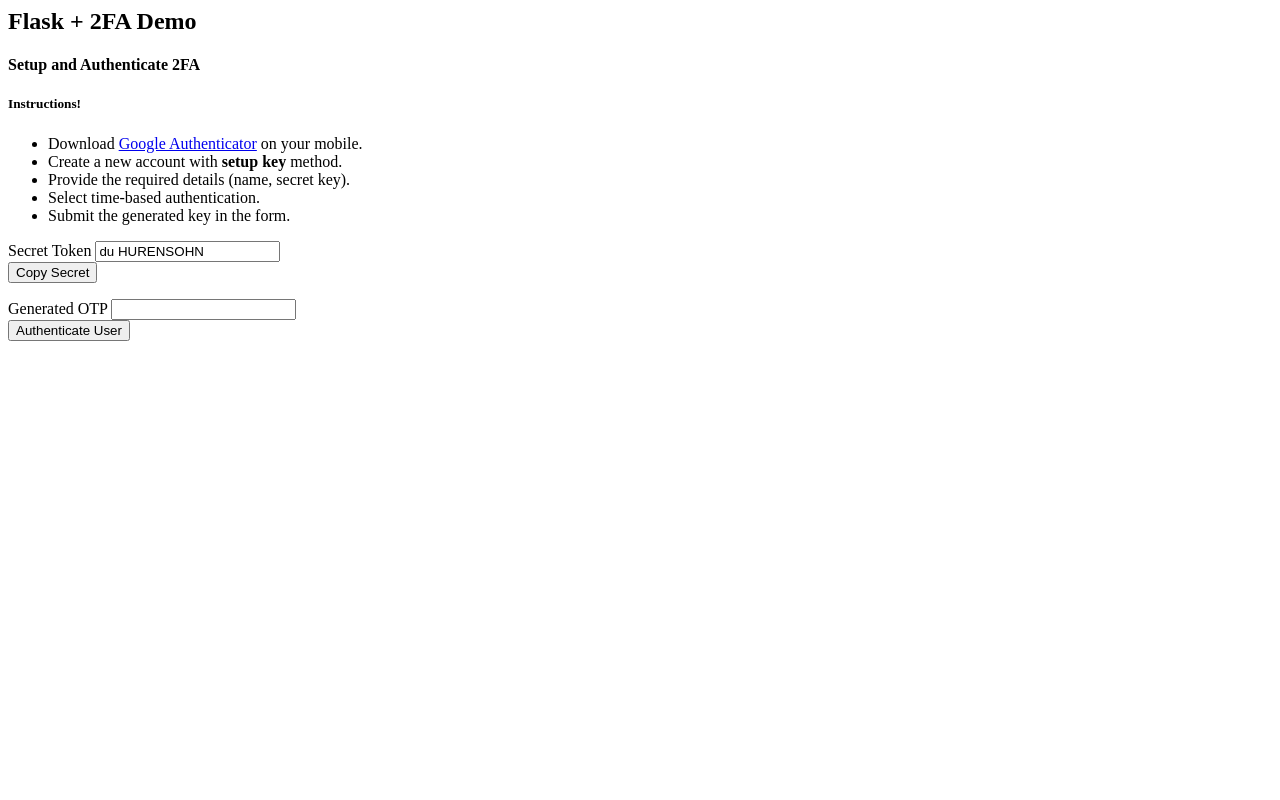
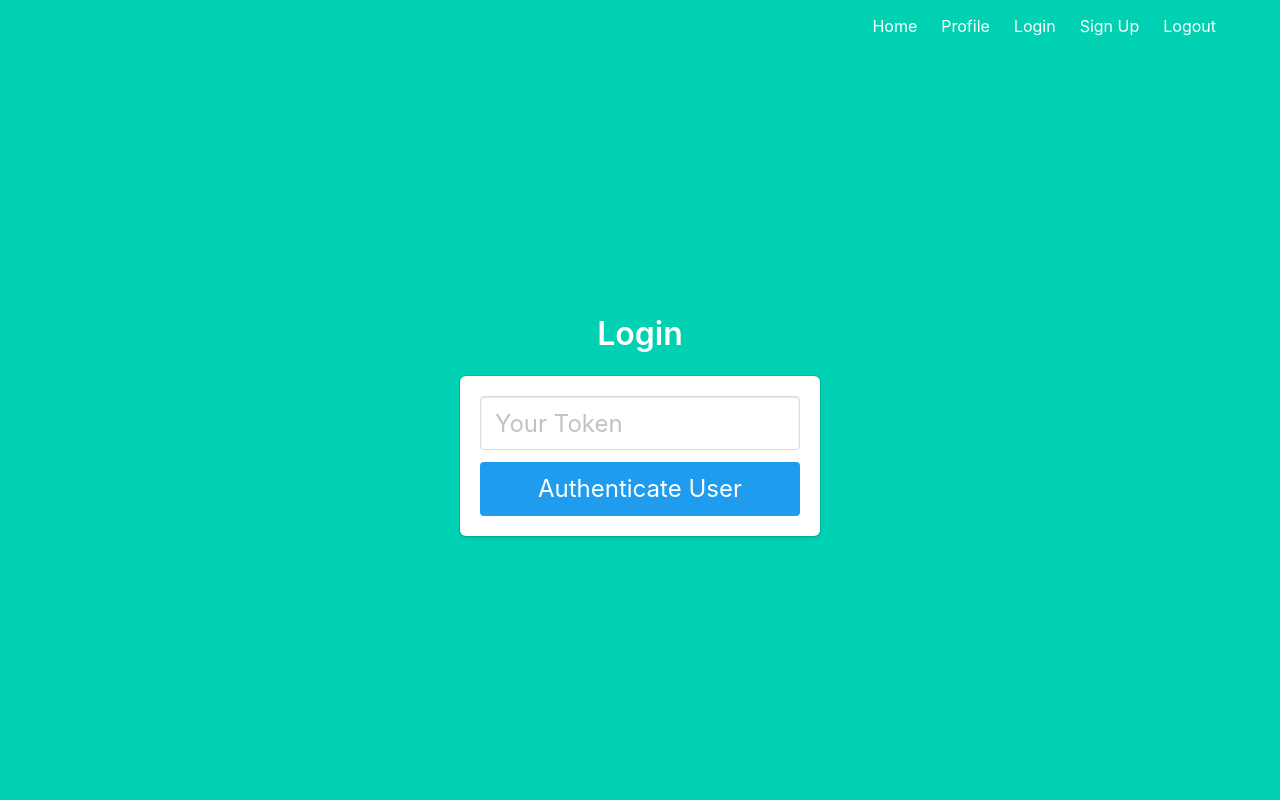
Before and after one commit to Lesoge/bookandfly, a Flask app: page /login/mfa in a window 1280 px wide. Run offline with Flask 2, Linux system fonts and the light colour scheme; some libraries are stand-ins or nearby versions.

Commit message:
Change HTML and bug fix

```diff
--- a/routes/mfa.py
+++ b/routes/mfa.py
@@ -14,6 +14,8 @@ app_mfa = Blueprint('app_mfa', __name__)
 @app_mfa.route('/signup/mfa', methods=['GET'])
 def signup_mfa():
     user = load_user_from_session()
+    if user is None:
+        return redirect(url_for('app_auth.login'))
     if user.mfasecretkey is not None:
         return redirect(url_for('app_auth.login'))
     user.generate_otp()
@@ -35,9 +37,13 @@ def signup_mfa():
 
 def load_user_from_session():
     if current_user.is_anonymous:
-        user_Id = session['user']
-        user = User.query.filter_by(
-            id=user_Id).first()
+        if 'user_id' in session:
+            user_id = session['user_id']
+            user = User.query.filter_by(
+                id=user_id).first()
+        else:
+            print('Dsasd')
+            user = None
     else:
         user = current_user
     return user
@@ -50,20 +56,22 @@ def signup_mfa_form():
 
 @app_mfa.route('/login/mfa', methods=['GET'])
 def login_mfa():
-    # todo remove secret rom htlm
-    secret = 'du HURENSOHN'
-    return render_template('login_mfa.html', secret=secret)
-
+    return render_template('login_mfa.html')
 
 @app_mfa.route('/login/mfa', methods=['POST'])
 def login_mfa_form():
     user = load_user_from_session()
+    if user is None:
+        return redirect(url_for('app_auth.login'))
     # getting OTP provided by user
     otp = int(request.form.get('otp'))
-
+    if 'remember' in session:
+        remember = session['remember']
+    else:
+        remember = False
     # verifying submitted OTP with PyOTP
     if user.check_otp(otp):
-        login_user(user)
+        login_user(user, remember=remember)
         return redirect(url_for('app_main.profile'))
     else:
         flash('You have supplied an invalid 2FA token!', 'danger')
--- a/templates/login_mfa.html
+++ b/templates/login_mfa.html
@@ -1,70 +1,24 @@
+{% extends "base.html" %}
+
 {% block content %}
-<div class="container">
-  <div class="row justify-content-center">
-    <div class="col-lg-12">
-      <div class="jumbotron text-center p-4">
-        <h2>Flask + 2FA Demo</h2>
-        <h4>Setup and Authenticate 2FA</h4>
+<div class="column is-4 is-offset-4">
+    <h3 class="title">Login</h3>
+    <div class="box">
+        {% with messages = get_flashed_messages() %}
+        {% if messages %}
+        <div class="notification is-danger">
+            {{ messages[0] }}
         </div>
-    </div>
-    <div class="col-lg-5">
-      <form>
-        <div>
-          <h5>Instructions!</h5>
-          <ul>
-            <li>Download <a href="https://play.google.com/store/apps/details?id=com.google.android.apps.authenticator2&hl=en&gl=US" target="_blank">Google Authenticator</a> on your mobile.</li>
-            <li>Create a new account with <strong>setup key</strong> method.</li>
-            <li>Provide the required details (name, secret key).</li>
-            <li>Select time-based authentication.</li>
-            <li>Submit the generated key in the form.</li>
-          </ul>
-        </div>
-        <div class="form-group">
-          <label for="secret">Secret Token</label>
-          <input type="text" class="form-control" id="secret" value="{{ secret }}" readonly>
-        </div>
-        <div class="text-center">
-          <button type="button" class="btn btn-primary" onclick="copySecret()">Copy Secret</button>
-        </div>
-      </form>
-    </div>
-    <div class="col-lg-7">
-      {% with messages = get_flashed_messages(with_categories=true) %}
-      {% if messages %}
-      {% for category, message in messages %}
-      <div class="alert alert-{{ category }}" role="alert">
-        {{ message }}
-      </div>
-      {% endfor %}
         {% endif %}
         {% endwith %}
         <form method="POST">
-        <div class="form-group">
-          <label for="otp">Generated OTP</label>
-          <input type="hidden" name="secret" value="{{ secret }}" required>
-          <input type="number" class="form-control" id="otp" name="otp" required>
+            <div class="field">
+                <div class="control">
+                    <input class="input is-large" type="number" name="otp" placeholder="Your Token">
                 </div>
-        <div class="text-center">
-          <button type="submit" class="btn btn-primary">Authenticate User</button>
             </div>
+            <button class="button is-block is-info is-large is-fullwidth">Authenticate User</button>
         </form>
     </div>
 </div>
-</div>
-
-<script>
-  function copySecret() {
-    /* Get the text field */
-    var copyText = document.getElementById("secret");
-
-    /* Select the text field */
-    copyText.select();
-    copyText.setSelectionRange(0, 99999); /*For mobile devices*/
-
-    /* Copy the text inside the text field */
-    document.execCommand("copy");
-
-    alert("Successfully copied TOTP secret token!");
-  }
-</script>
 {% endblock %}
```
Also changed, not shown: routes/auth.py (+1 -26 lines), templates/signup_mfa.html (+8 -12 lines). Lines whose indentation alone changed are shown as unchanged.
